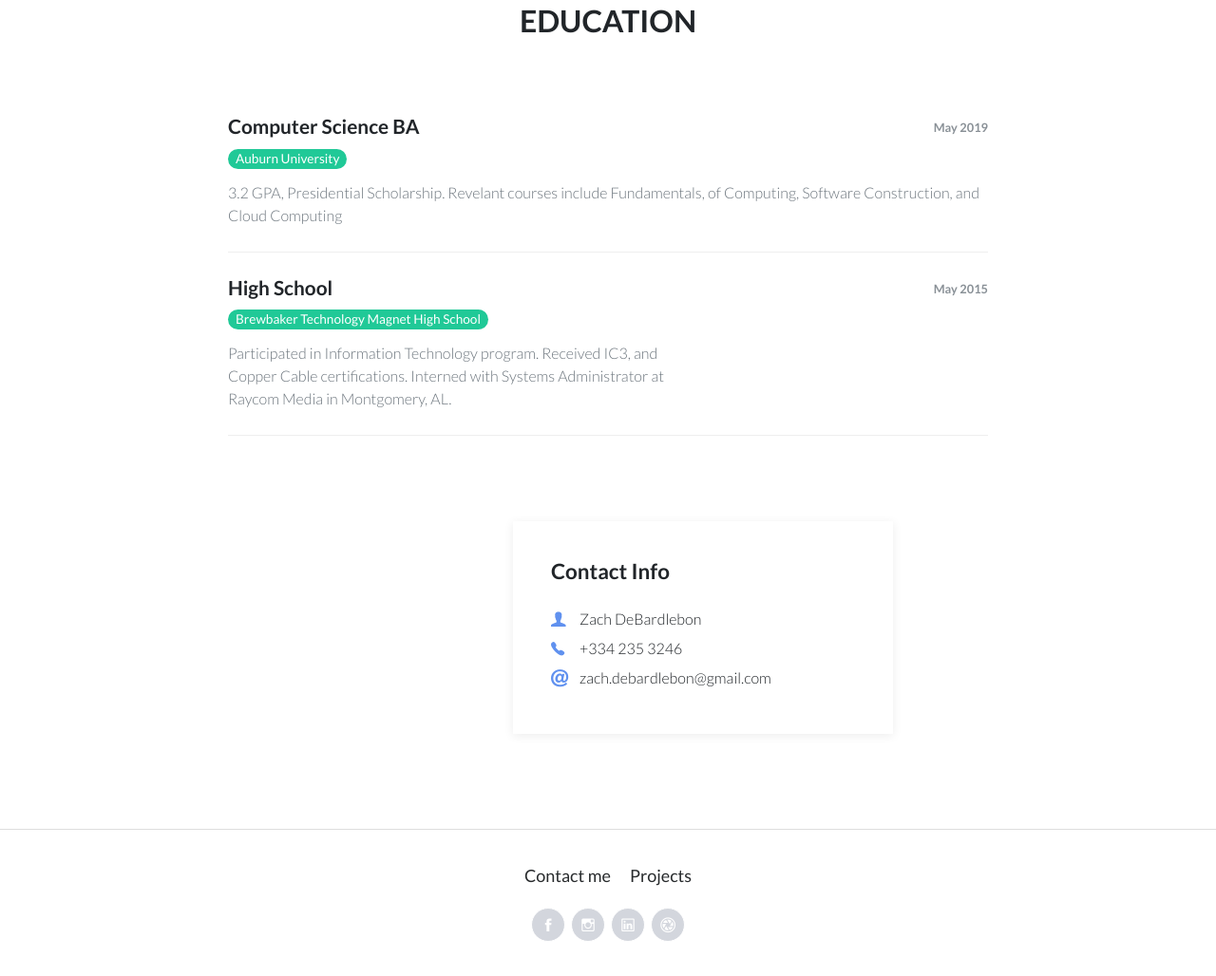
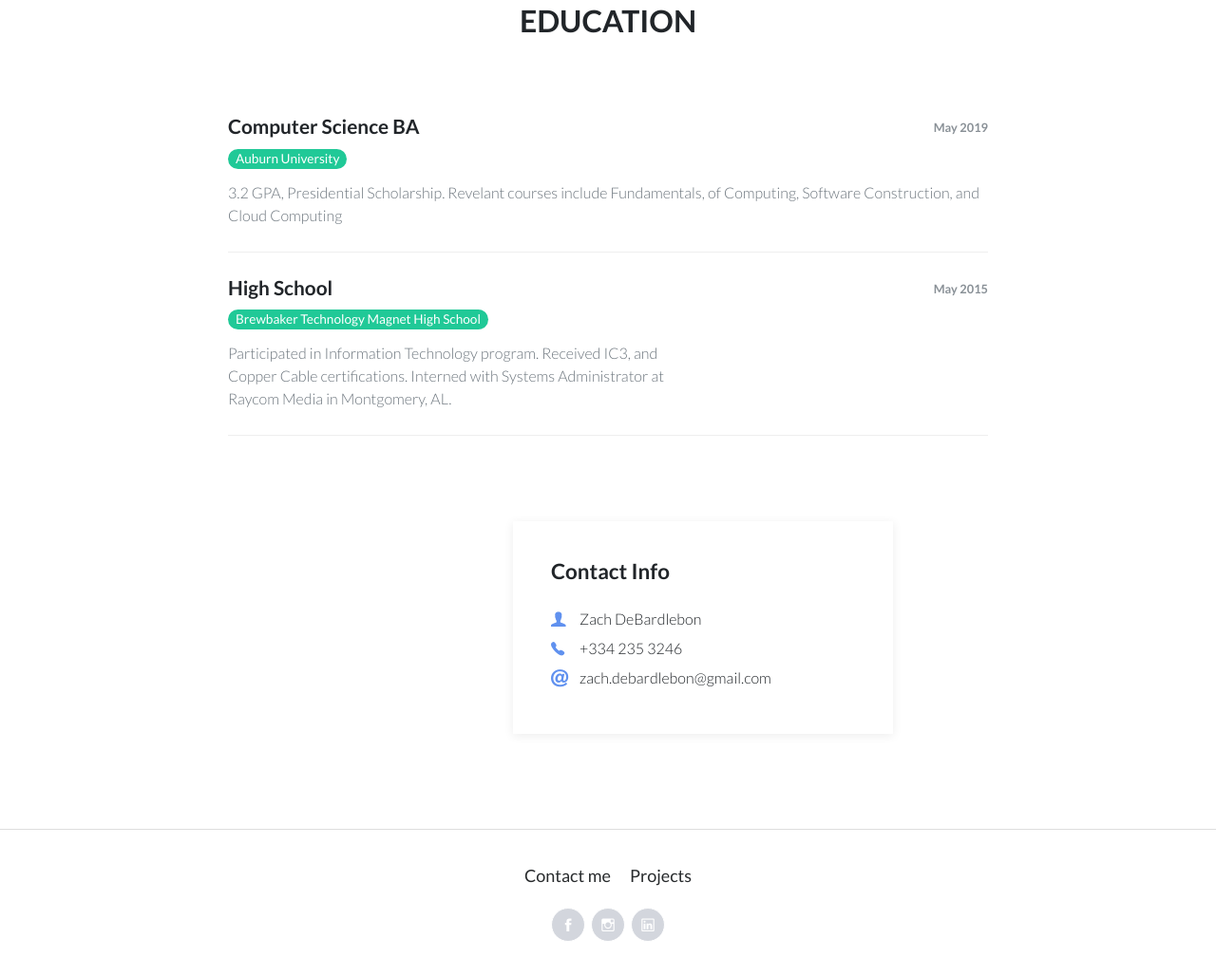
Before and after one commit to zachdebardlebon/zachdebardlebon.github.io, a plain HTML site: page cv.html in a window 1280 px wide. Shown: the part 1486-2514 px from the top of the page at 95% size. Drawn offline with nearby package versions, Linux system fonts and the light colour scheme; files whose address does not match are found by name.

Commit message:
Took out the VSCO icon for now

```diff
--- a/cv.html
+++ b/cv.html
@@ -121,7 +121,7 @@
     <footer class="page-footer">
         <div class="container">
             <div class="links"><a href="cv.html#contact">Contact me</a><a href="projects-grid-cards.html">Projects</a></div>
-            <div class="social-icons"><a href="https://www.facebook.com/zach.debardlebon"><i class="icon ion-social-facebook"></i></a><a href="https://www.instagram.com/zach.debardlebon/"><i class="icon ion-social-instagram-outline"></i></a><a href="https://www.linkedin.com/in/zach-debardlebon-7358a8165/"><i class="icon ion-social-linkedin-outline"></i></a><a href="https://vsco.co/zachdebardlebon/images/1"><i class="icon ion-aperture"></i></a></div>
+            <div class="social-icons"><a href="https://www.facebook.com/zach.debardlebon"><i class="icon ion-social-facebook"></i></a><a href="https://www.instagram.com/zach.debardlebon/"><i class="icon ion-social-instagram-outline"></i></a><a href="https://www.linkedin.com/in/zach-debardlebon-7358a8165/"><i class="icon ion-social-linkedin-outline"></i></a></div>
         </div>
     </footer>
     <script src="assets/js/jquery.min.js"></script>
```
